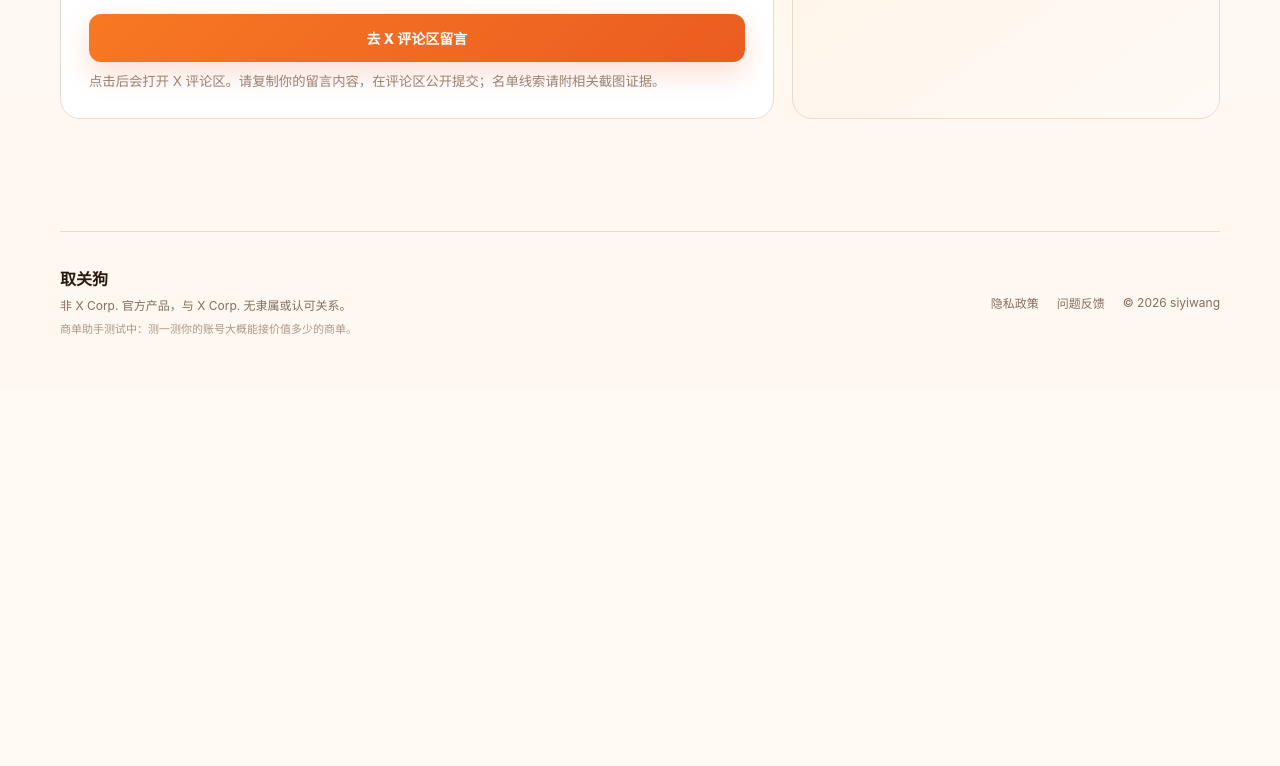
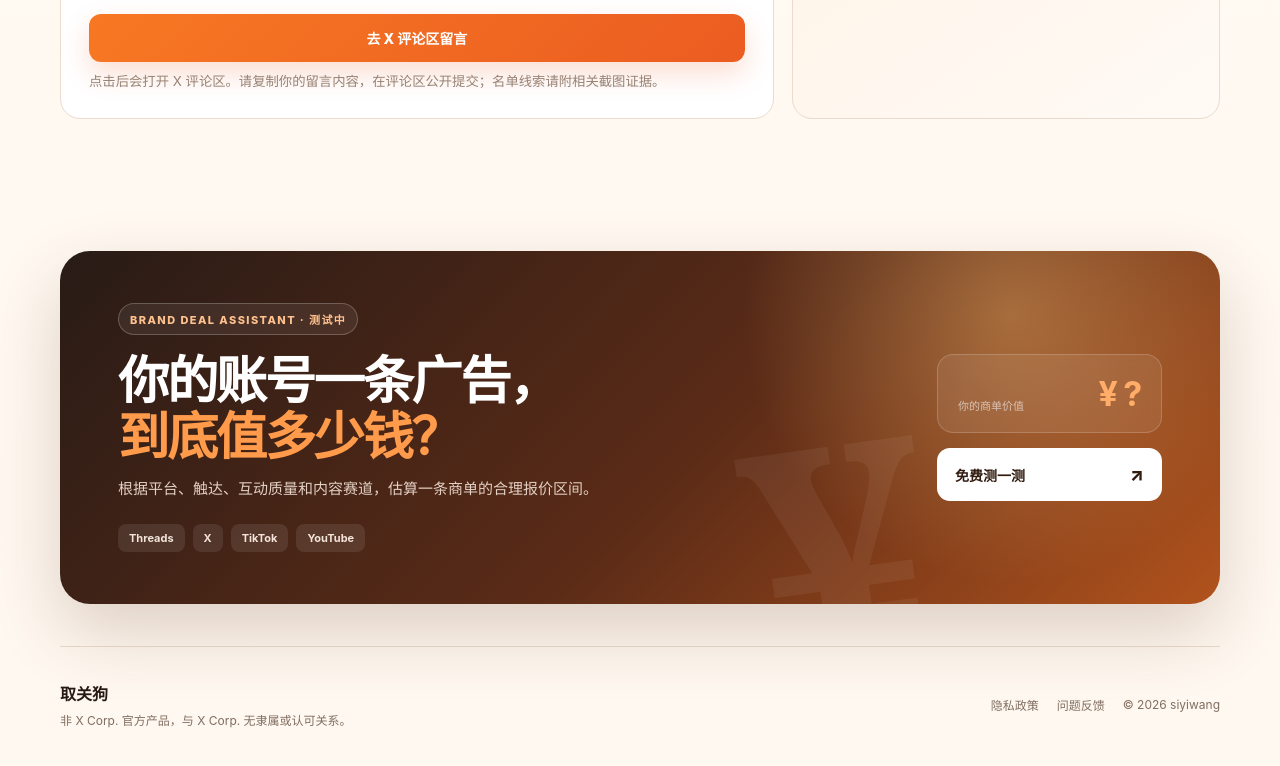
Before and after one commit to 711stoner/quguangou, a browser extension: page index.html in a window 1280 px wide. Shown: the part 5024-5790 px from the top of the page. Before the commit the page ends 5411 px from the top, so only its background shows below. Drawn offline with Linux system fonts and the light colour scheme; no server answers.

Commit message:
feat: promote account value test with footer poster

```diff
--- a/index.html
+++ b/index.html
@@ -12,6 +12,7 @@
     <title>取关狗｜更省心地管理 X 体验</title>
     <link rel="icon" href="assets/icon-32.png" sizes="32x32" />
     <link rel="stylesheet" href="styles.css" />
+    <link rel="stylesheet" href="poster.css" />
     <link rel="stylesheet" href="guestbook.css" />
   </head>
   <body>
@@ -172,8 +173,21 @@
       </section>
     </main>
 
+    <aside class="deal-poster reveal" aria-labelledby="dealPosterTitle">
+      <div class="deal-poster-copy">
+        <span class="deal-poster-kicker">BRAND DEAL ASSISTANT · 测试中</span>
+        <h2 id="dealPosterTitle">你的账号一条广告，<br /><em>到底值多少钱？</em></h2>
+        <p>根据平台、触达、互动质量和内容赛道，估算一条商单的合理报价区间。</p>
+        <div class="deal-poster-platforms"><span>Threads</span><span>X</span><span>TikTok</span><span>YouTube</span></div>
+      </div>
+      <div class="deal-poster-action">
+        <span class="deal-poster-price"><small>你的商单价值</small><strong>¥ ?</strong></span>
+        <a class="deal-poster-button" href="https://threads-cn-platform.pages.dev/value-check" target="_blank" rel="noopener noreferrer">免费测一测 <span aria-hidden="true">↗</span></a>
+      </div>
+    </aside>
+
     <footer class="site-footer">
-      <div><strong>取关狗</strong><span>非 X Corp. 官方产品，与 X Corp. 无隶属或认可关系。</span><p style="margin:2px 0 0;color:#aa9689;font-size:11px;line-height:1.6;">商单助手测试中：测一测你的账号大概能接价值多少的商单。</p></div>
+      <div><strong>取关狗</strong><span>非 X Corp. 官方产品，与 X Corp. 无隶属或认可关系。</span></div>
       <div class="footer-links"><a href="privacy.html">隐私政策</a><a href="https://x.com/woyongyuangeson/status/2098974760801870134?s=20" target="_blank" rel="noopener noreferrer">问题反馈</a><span>© <span id="year"></span> siyiwang</span></div>
     </footer>
     <script src="app.js" defer></script>
--- /dev/null
+++ b/poster.css
@@ -0,0 +1,56 @@
+.deal-poster {
+  position: relative;
+  display: flex;
+  align-items: center;
+  justify-content: space-between;
+  gap: 48px;
+  width: min(1160px, calc(100% - 40px));
+  margin: 20px auto 42px;
+  padding: 52px 58px;
+  overflow: hidden;
+  border-radius: 30px;
+  color: #fff;
+  background: radial-gradient(circle at 82% 18%, rgba(255, 199, 119, .38), transparent 27%), linear-gradient(135deg, #281b16 0%, #5b2b17 55%, #eb6d20 130%);
+  box-shadow: 0 28px 70px rgba(86, 43, 19, .2);
+}
+.deal-poster::before {
+  content: "\00a5";
+  position: absolute;
+  right: 290px;
+  bottom: -115px;
+  color: rgba(255, 255, 255, .055);
+  font: 700 330px/1 Georgia, serif;
+  transform: rotate(-8deg);
+  pointer-events: none;
+}
+.deal-poster-copy { position: relative; z-index: 1; max-width: 700px; }
+.deal-poster-kicker {
+  display: inline-flex;
+  padding: 7px 11px;
+  border: 1px solid rgba(255, 255, 255, .22);
+  border-radius: 99px;
+  color: #ffc18e;
+  background: rgba(255, 255, 255, .07);
+  font-size: 11px;
+  font-weight: 850;
+  letter-spacing: .13em;
+}
+.deal-poster h2 { margin: 18px 0 12px; font-size: clamp(34px, 4vw, 56px); line-height: 1.08; letter-spacing: -.045em; }
+.deal-poster h2 em { color: #ff9b4b; font-style: normal; }
+.deal-poster p { max-width: 620px; margin: 0; color: #e3d0c4; font-size: 15px; line-height: 1.75; }
+.deal-poster-platforms { display: flex; flex-wrap: wrap; gap: 8px; margin-top: 22px; }
+.deal-poster-platforms span { padding: 7px 11px; border-radius: 8px; color: #f4e4da; background: rgba(255, 255, 255, .09); font-size: 11px; font-weight: 750; }
+.deal-poster-action { position: relative; z-index: 1; display: flex; flex: 0 0 225px; flex-direction: column; gap: 15px; }
+.deal-poster-price { display: flex; align-items: flex-end; justify-content: space-between; padding: 18px 20px; border: 1px solid rgba(255, 255, 255, .18); border-radius: 16px; background: rgba(255, 255, 255, .08); backdrop-filter: blur(8px); }
+.deal-poster-price small { max-width: 72px; color: #d8c3b6; font-size: 11px; line-height: 1.35; }
+.deal-poster-price strong { color: #ffad69; font-size: 34px; letter-spacing: -.04em; }
+.deal-poster-button { display: flex; align-items: center; justify-content: space-between; padding: 16px 18px; border-radius: 13px; color: #321b0f; background: #fff; text-decoration: none; font-size: 14px; font-weight: 850; transition: transform .2s ease, background .2s ease; }
+.deal-poster-button:hover { background: #fff3e8; transform: translateY(-2px); }
+.deal-poster-button span { font-size: 18px; }
+@media (max-width: 760px) {
+  .deal-poster { align-items: stretch; flex-direction: column; gap: 28px; width: calc(100% - 28px); padding: 36px 26px; }
+  .deal-poster::before { right: -25px; bottom: -70px; font-size: 240px; }
+  .deal-poster-action { flex-basis: auto; }
+  .deal-poster h2 { font-size: 36px; }
+  .deal-poster-price { display: none; }
+}
```
Also changed, not shown: docs/项目维护说明.md (+2 -4 lines).
